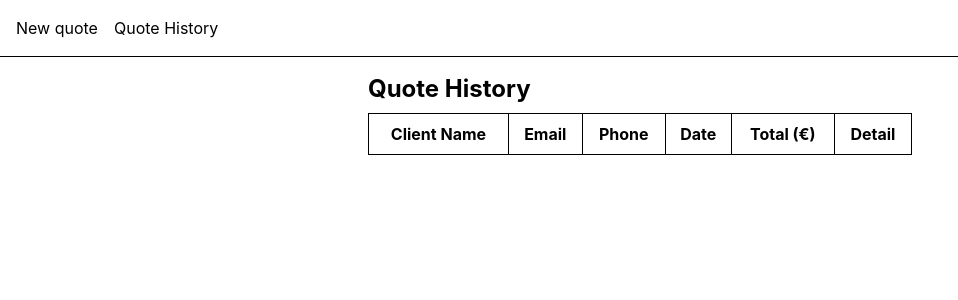
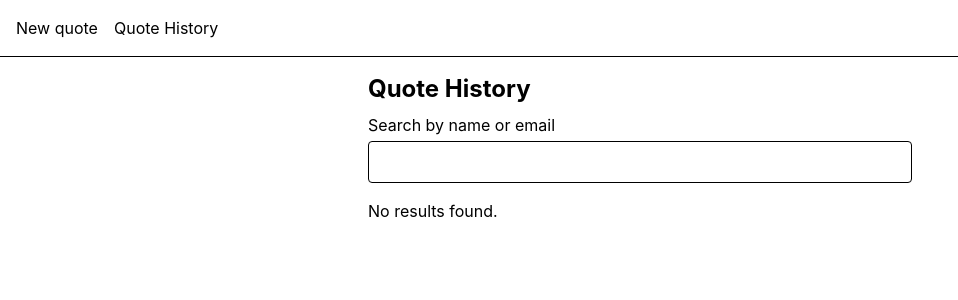
Before and after one commit to oriolcalicab/PROJECTE-BUDGET-PRESSUPOSTOS-DE-SERVEIS-DIGITALS, a React (Vite) app: page /history in a window 1280 px wide. Shown: the top 300 px of the page, without its empty margins (0-958 px from the left). Built offline with nearby package versions, Linux system fonts and the light colour scheme.

Commit message:
feat: add search functionality to History page

```diff
--- /dev/null
+++ b/src/components/QuoteSearch.tsx
@@ -0,0 +1,21 @@
+interface Props {
+  value: string;
+  onChange: (value: string) => void;
+}
+
+export const QuoteSearch = ({ value, onChange }: Props) => {
+  return (
+    <div className="mb-4">
+      <label htmlFor="search" className="block mb-1">
+        Search by name or email
+      </label>
+      <input
+        type="text"
+        id="search"
+        value={value}
+        onChange={(e) => onChange(e.target.value)}
+        className="border rounded px-3 py-2 w-full"
+      />
+    </div>
+  );
+};
--- a/src/pages/History.tsx
+++ b/src/pages/History.tsx
@@ -1,12 +1,26 @@
 import { getAllQuotes } from "../services/quotesService";
 import { QuoteRow } from "../components/QuoteRow";
+import { useState } from "react";
+import { QuoteSearch } from "../components/QuoteSearch";
 
 export const History = () => {
-  const quotes = getAllQuotes();
+  const [search, setSearch] = useState("");
+  const allQuotes = getAllQuotes();
+
+  const filteredQuotes = allQuotes.filter(
+    (q) =>
+      q.client.fullName.toLowerCase().includes(search.toLowerCase()) ||
+      q.client.email.toLowerCase().includes(search.toLowerCase()),
+  );
 
   return (
     <div className="max-w-xl mx-auto p-4">
       <h1 className="text-2xl font-bold mb-2">Quote History</h1>
+      <QuoteSearch value={search} onChange={setSearch} />
+
+      {filteredQuotes.length === 0 ? (
+        <p>No results found.</p>
+      ) : (
         <table className="min-w-full border-collapse">
           <thead>
             <tr className="border-b font-semibold">
@@ -19,11 +33,12 @@ export const History = () => {
             </tr>
           </thead>
           <tbody>
-          {quotes.map((quote) => (
+            {filteredQuotes.map((quote) => (
               <QuoteRow key={quote.id} quote={quote} />
             ))}
           </tbody>
         </table>
+      )}
     </div>
   );
-}
+};
```
Lines whose indentation alone changed are shown as unchanged.
